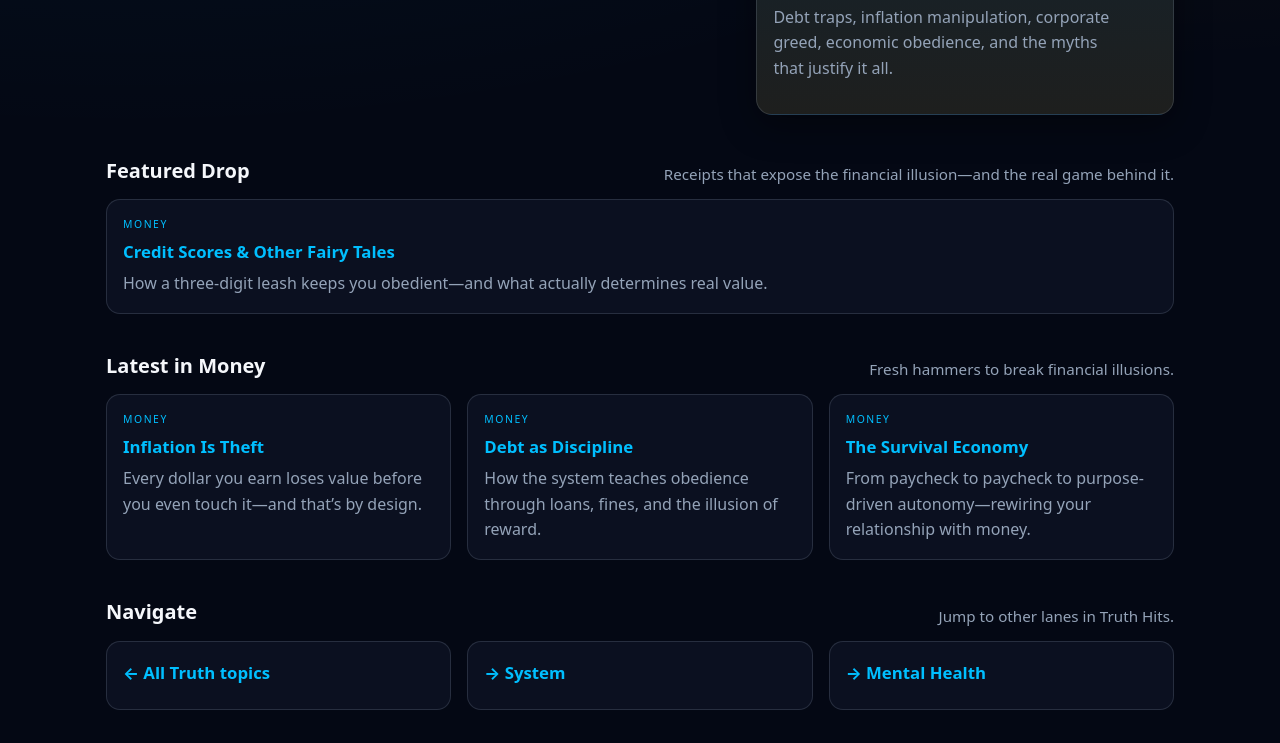
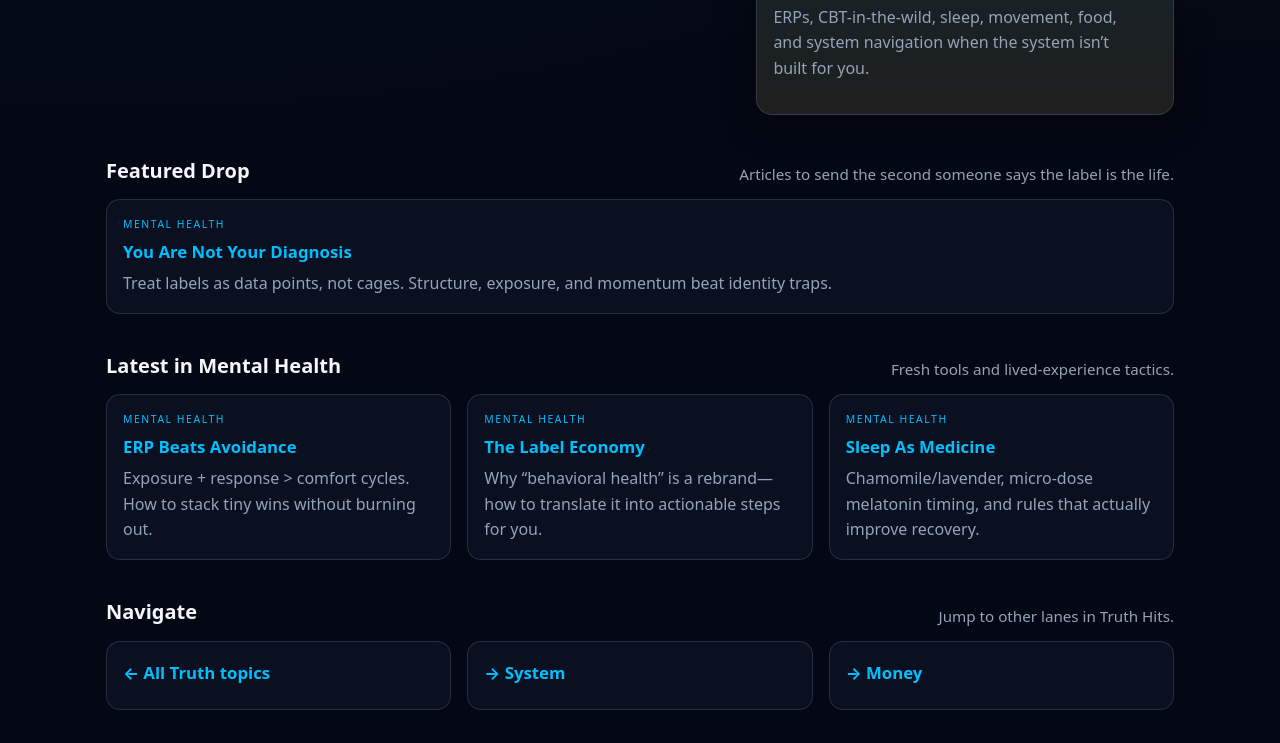
Before and after one commit to CJordan2483/LayTheHammer, a plain HTML site: page truth/money/index.html in a window 1280 px wide. Shown: the part 466-1209 px from the top of the page. Drawn offline with Linux system fonts and the light colour scheme.

Commit message:
Update index.html

```diff
--- a/truth/money/index.html
+++ b/truth/money/index.html
@@ -3,8 +3,8 @@
 <head>
   <meta charset="utf-8" />
   <meta name="viewport" content="width=device-width, initial-scale=1" />
-  <title>Money — Truth Hits | Lay The Hammer</title>
-  <meta name="description" content="The truth about debt, credit, leverage, and survival. Cutting through financial manipulation with logic and receipts." />
+  <title>Mental Health — Truth Hits | Lay The Hammer</title>
+  <meta name="description" content="Labels aren’t destinies. Lived experience, structure, and tools that actually move the needle." />
   <link rel="stylesheet" href="/style.css?v=12" />
 </head>
 <body>
@@ -28,24 +28,24 @@
   <!-- Breadcrumb -->
   <section style="max-width:1100px;margin:0 auto;padding:0 1rem">
     <p class="tag" style="margin:.75rem 0 0">
-      <a href="/">Home</a> · <a href="/truth/">Truth</a> · <span>Money</span>
+      <a href="/">Home</a> · <a href="/truth/">Truth</a> · <span>Mental Health</span>
     </p>
   </section>
 
   <!-- Hero -->
   <section class="hero">
     <div>
-      <h1>Money</h1>
-      <p>The invisible leash disguised as freedom. Credit, debt, leverage, and survival in a world built to keep you compliant.</p>
+      <h1>Mental Health</h1>
+      <p>Recovery without the brochure-speak. Practical tactics, field notes, and structure-first tools from the trenches.</p>
       <div class="cta">
-        <a class="btn primary" href="/truth/money/credit-score-fairytales.html">Featured: Credit Scores & Other Fairy Tales</a>
+        <a class="btn primary" href="/truth/mental-health/not-your-diagnosis.html">Featured: You Are Not Your Diagnosis</a>
         <a class="btn ghost" href="/truth/">← Back to Truth</a>
       </div>
     </div>
     <div class="hero-card">
-      <img class="hero-img" src="/images/Blue_Yellow_LTH_Logo1.png" alt="Money channel emblem" />
+      <img class="hero-img" src="/images/Blue_Yellow_LTH_Logo1.png" alt="Mental Health channel emblem" />
       <div class="badge">What this covers</div>
-      <p>Debt traps, inflation manipulation, corporate greed, economic obedience, and the myths that justify it all.</p>
+      <p>ERPs, CBT-in-the-wild, sleep, movement, food, and system navigation when the system isn’t built for you.</p>
     </div>
   </section>
 
@@ -53,40 +53,40 @@
   <section>
     <div class="section-head">
       <h2>Featured Drop</h2>
-      <p>Receipts that expose the financial illusion—and the real game behind it.</p>
+      <p>Articles to send the second someone says the label is the life.</p>
     </div>
     <div class="grid">
       <article class="card">
-        <div class="tag"><a href="/truth/money/">Money</a></div>
-        <h3><a href="/truth/money/credit-score-fairytales.html">Credit Scores & Other Fairy Tales</a></h3>
-        <p>How a three-digit leash keeps you obedient—and what actually determines real value.</p>
+        <div class="tag"><a href="/truth/mental-health/">Mental Health</a></div>
+        <h3><a href="/truth/mental-health/not-your-diagnosis.html">You Are Not Your Diagnosis</a></h3>
+        <p>Treat labels as data points, not cages. Structure, exposure, and momentum beat identity traps.</p>
       </article>
     </div>
   </section>
 
-  <!-- Latest in Money -->
+  <!-- Latest in Mental Health -->
   <section>
     <div class="section-head">
-      <h2>Latest in Money</h2>
-      <p>Fresh hammers to break financial illusions.</p>
+      <h2>Latest in Mental Health</h2>
+      <p>Fresh tools and lived-experience tactics.</p>
     </div>
     <div class="grid">
       <article class="card">
-        <div class="tag">Money</div>
-        <h3><a href="/truth/money/inflation-theft.html">Inflation Is Theft</a></h3>
-        <p>Every dollar you earn loses value before you even touch it—and that’s by design.</p>
+        <div class="tag">Mental Health</div>
+        <h3><a href="/truth/mental-health/erp-vs-avoidance.html">ERP Beats Avoidance</a></h3>
+        <p>Exposure + response > comfort cycles. How to stack tiny wins without burning out.</p>
       </article>
 
       <article class="card">
-        <div class="tag">Money</div>
-        <h3><a href="/truth/money/debt-discipline.html">Debt as Discipline</a></h3>
-        <p>How the system teaches obedience through loans, fines, and the illusion of reward.</p>
+        <div class="tag">Mental Health</div>
+        <h3><a href="/truth/mental-health/label-economy.html">The Label Economy</a></h3>
+        <p>Why “behavioral health” is a rebrand—how to translate it into actionable steps for you.</p>
       </article>
 
       <article class="card">
-        <div class="tag">Money</div>
-        <h3><a href="/truth/money/survival-economy.html">The Survival Economy</a></h3>
-        <p>From paycheck to paycheck to purpose-driven autonomy—rewiring your relationship with money.</p>
+        <div class="tag">Mental Health</div>
+        <h3><a href="/truth/mental-health/sleep-as-medicine.html">Sleep As Medicine</a></h3>
+        <p>Chamomile/lavender, micro-dose melatonin timing, and rules that actually improve recovery.</p>
       </article>
     </div>
   </section>
@@ -100,7 +100,7 @@
     <div class="grid">
       <article class="card"><h3><a href="/truth/">← All Truth topics</a></h3></article>
       <article class="card"><h3><a href="/truth/system/">→ System</a></h3></article>
-      <article class="card"><h3><a href="/truth/mental-health/">→ Mental Health</a></h3></article>
+      <article class="card"><h3><a href="/truth/money/">→ Money</a></h3></article>
     </div>
   </section>
 </main>
```
